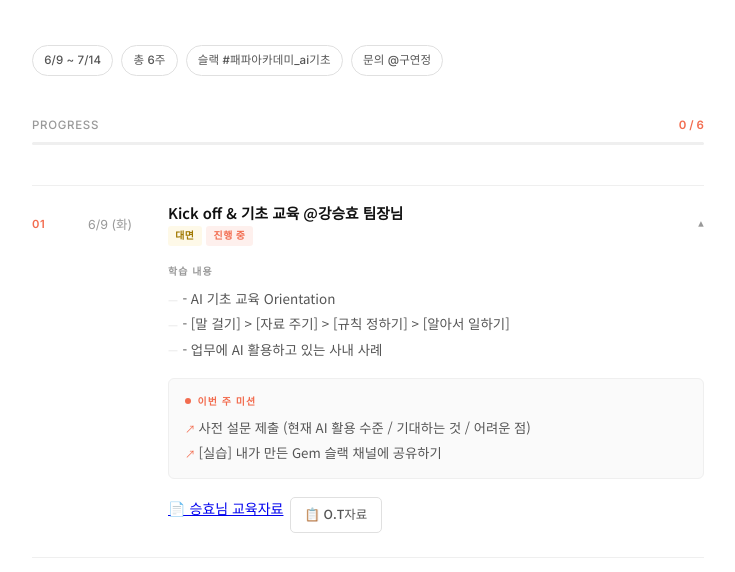
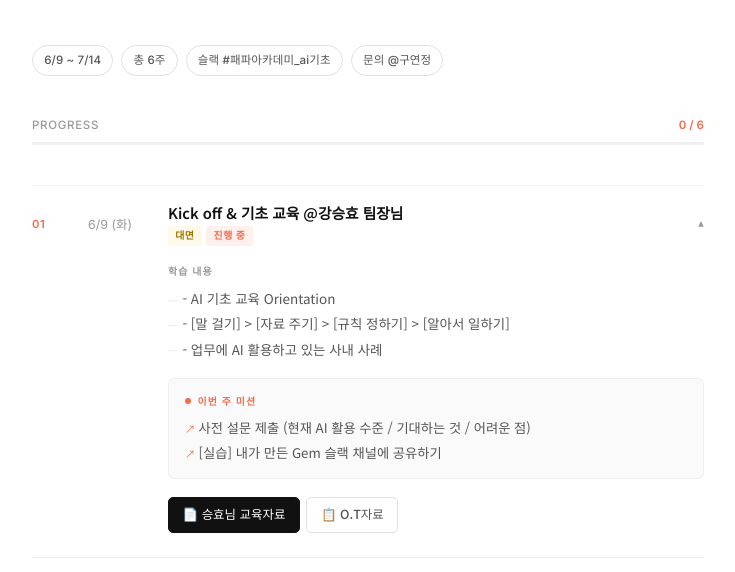
Before and after one commit to ff-academy/ai_basic, a plain HTML site: page index.html in a window 1280 px wide. Shown: the part 204-776 px from the top of the page, without its empty margins (272-1007 px from the left). Drawn offline with Linux system fonts and the light colour scheme.

Commit message:
Update index.html

```diff
--- a/index.html
+++ b/index.html
@@ -494,7 +494,7 @@
           </div>
         </div>
         <div class="resources">
-          <a href="https://it-edu-daniel.vercel.app/slides/ai-by-google-v2">📄 승효님 교육자료</a>
+          <a href="https://it-edu-daniel.vercel.app/slides/ai-by-google-v2"  class="res-btn btn-dark">📄 승효님 교육자료</a>
           <a href="https://docs.google.com/presentation/d/1iay8AW-PMeI1_qX2ewpMU7c7EAFJvwYl1xcSGG8Nu_A/edit?slide=id.p1#slide=id.p1" class="res-btn btn-outline">📋 O.T자료</a>
         </div>
       </div>
```
